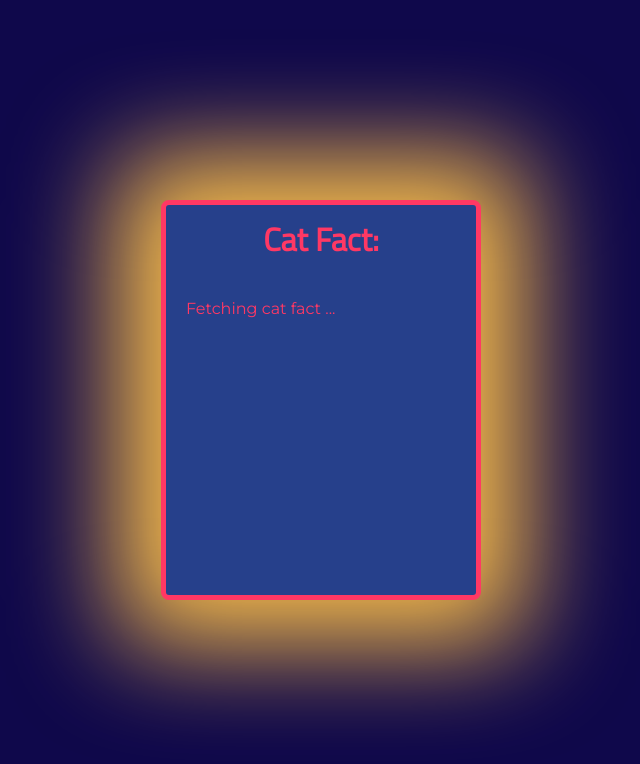
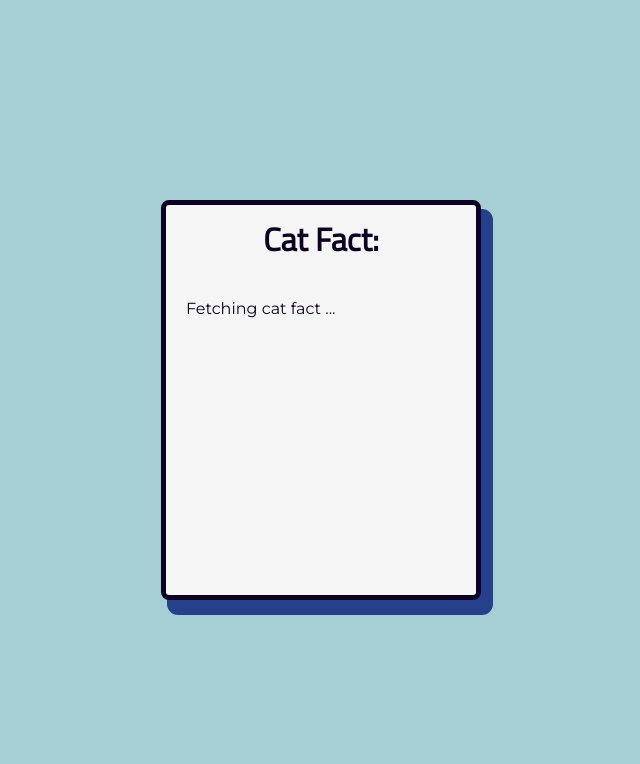
Before and after one commit to natalyjazzviolin/css-prefers-color-scheme, a plain HTML site: page index.html in a window 1280 px wide. Shown: the whole page, without its empty margins (319-959 px from the left). Drawn offline with Linux system fonts and the dark colour scheme; no server answers.

Commit message:
Base color theme.

```diff
--- a/style.css
+++ b/style.css
@@ -8,25 +8,11 @@
 }
 
 :root {
-    color-scheme: light;
-
     --color: var(--xiketic);
     --card-color: whitesmoke;
     --background-color: var(--light-blue);
     --accent-color: var(--dark-cornflower);
     --box-shadow: 9px 12px 0px 3px var(--accent-color);
-}
-
-@media (prefers-color-scheme: dark) {
-    :root {
-        color-scheme: dark;
-
-        --color: var(--radical-red);
-        --card-color: var(--dark-cornflower);
-        --accent-color: var(--maximum-yellow-red);
-        --background-color: var(--midnight-blue);
-        --box-shadow: 0px 0px 105px 45px var(--accent-color);
-    }
 }
 
 * {
```
